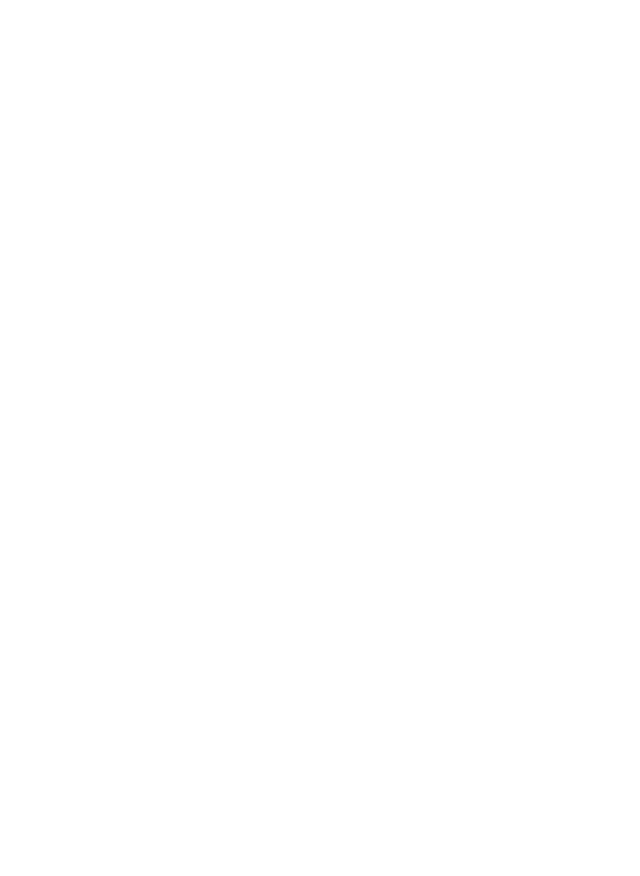
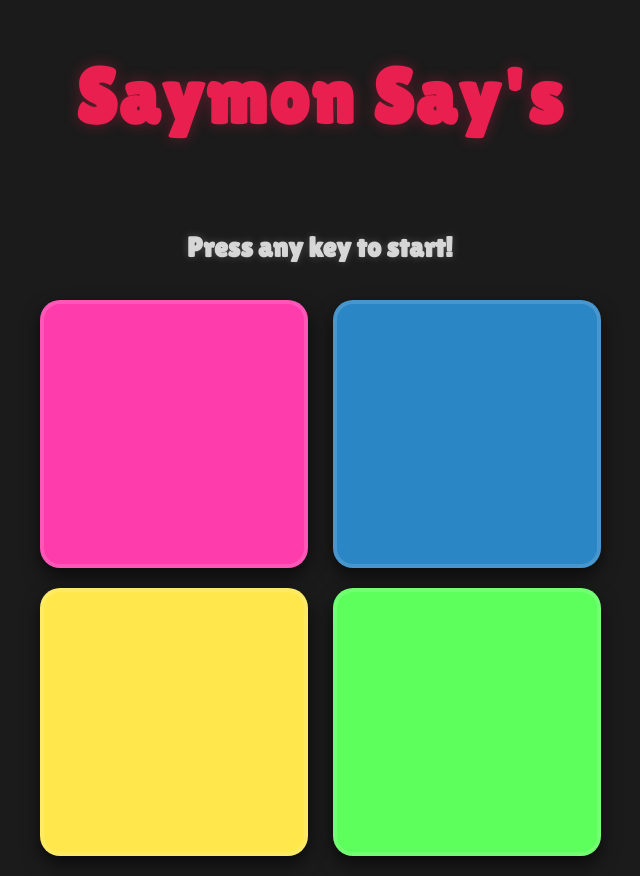
Before and after one commit to SudeepKagi/Simon-Says, a plain HTML site: page index.html in a window 1280 px wide. Shown: the whole page, without its empty margins (320-960 px from the left). Before the commit the page ends 800 px from the top, so only its background shows below. Drawn offline with Linux system fonts and the light colour scheme.

Commit message:
Created main HTML file and added corresponding CSS styles for layout and theme

```diff
--- a/index.html
+++ b/index.html
@@ -8,11 +8,18 @@
 </head>
 <body>
 
-
-
-
-
-
+    <h1>Saymon Say's</h1>
+    <h4>Press any key to start!</h4>
+    <div class="btn-container">
+        <div class="first-line">
+            <div class="btns" id="pink" type="button" ></div>
+            <div class="btns" id="yellow" type="button" ></div>
+        </div>
+        <div class="second-line">
+            <div class="btns" id="blue" type="button" ></div>
+            <div class="btns" id="green" type="button" ></div>
+        </div>
+    </div>
     <script src="app.js"></script>
 </body>
 </html>
--- a/style.css
+++ b/style.css
@@ -0,0 +1,75 @@
+@import url('https://fonts.googleapis.com/css2?family=Lilita+One&display=swap');
+
+body {
+    font-family: 'Lilita One', cursive;
+    background-color: #1b1b1b;
+    color: #f3f3f3;
+    text-align: center;
+    min-height: 100vh;
+    margin: 0;
+    display: flex;
+    flex-direction: column;
+    align-items: center;
+}
+
+h1 {
+    font-size: 78px;
+    color: #e9204f;
+    letter-spacing: 2px;
+    text-shadow: 0 0 15px #e9204f55;
+}
+
+h4 {
+    color: #ffffffcc;
+    font-size: 28px;
+    text-shadow: 0 0 8px #ffffff33;
+}
+
+.btn-container {
+    display: flex;
+    justify-content: center;
+    flex-wrap: wrap;
+    gap: 25px;
+}
+
+
+.btns {
+    height: 260px;
+    width: 260px;
+    margin-bottom: 20px;
+    border-radius: 20px;
+    border: 4px solid #ffffff22;
+    box-shadow: 0 8px 18px rgba(0,0,0,0.6);
+    transition: transform 0.15s ease,
+                box-shadow 0.15s ease,
+                filter 0.15s ease;
+}
+
+.btns:hover {
+    transform: scale(1.05);
+    box-shadow: 0 0 24px rgba(255,255,255,0.3);
+    filter: brightness(1.05);
+}
+
+
+.btns:active {
+    transform: scale(0.98);
+    box-shadow: 0 4px 10px rgba(0,0,0,0.7);
+}
+
+
+#pink {
+    background-color: #FF3CAC;
+}
+
+#blue {
+    background-color: #2B86C5;
+}
+
+#yellow {
+    background-color: #FFE74C;
+}
+
+#green {
+    background-color: #5CFF5C;
+}
```
